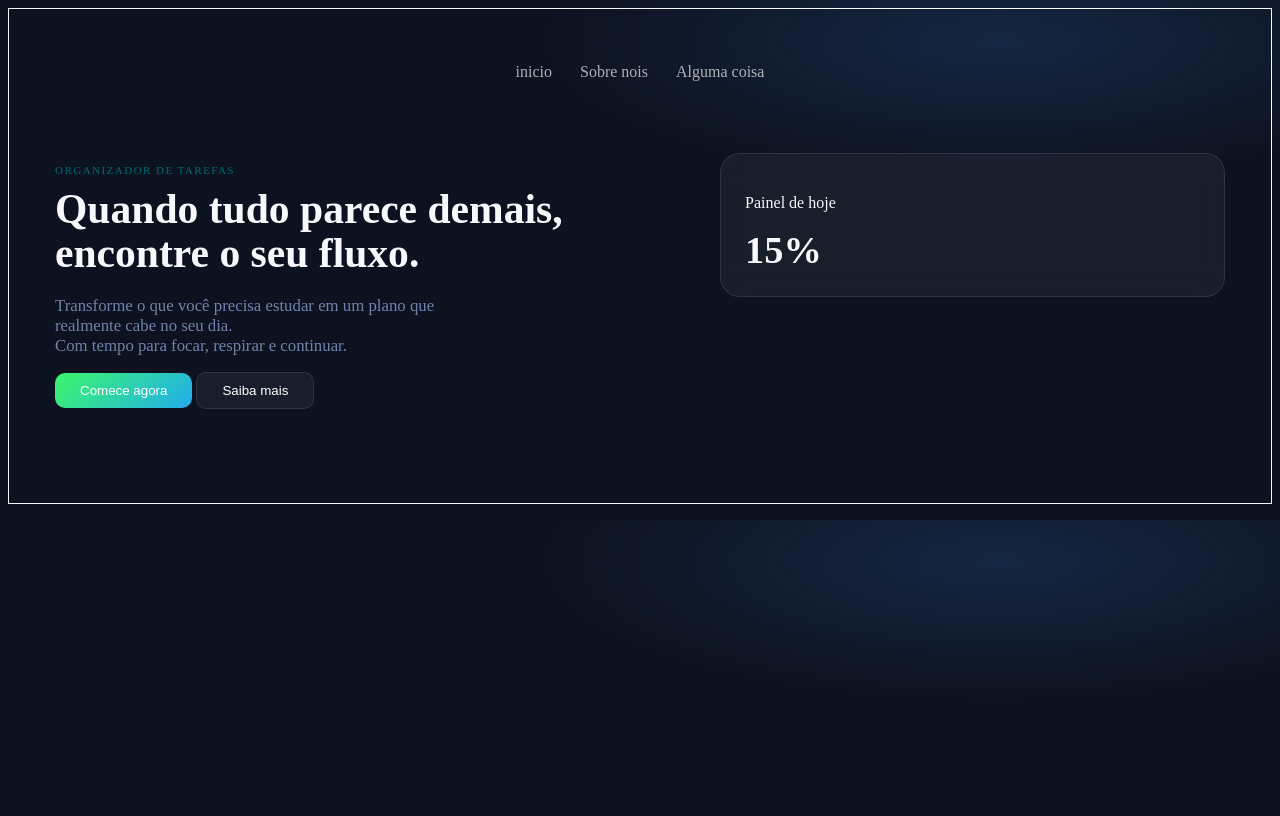
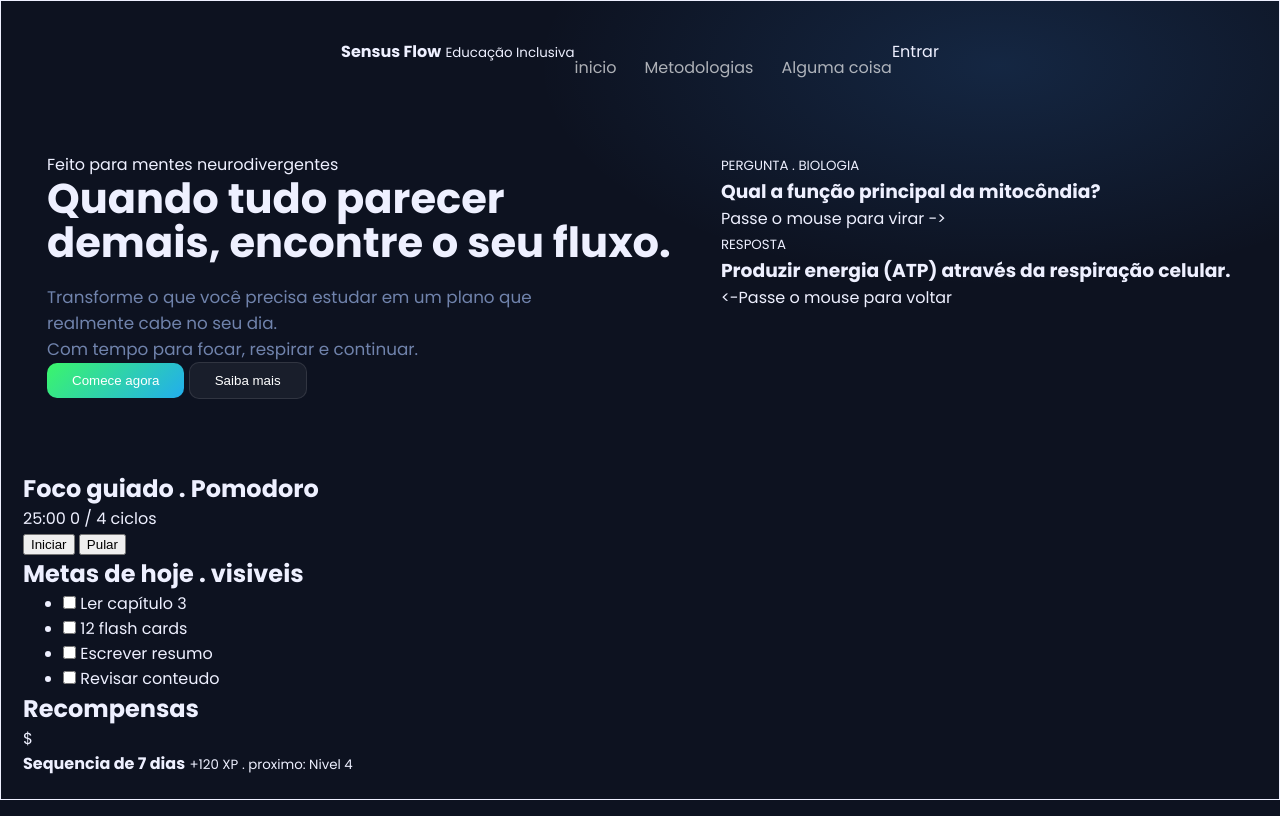
Before and after one commit to th4ylor/Inclusive-Education, a Flask app: template templates/index.html in a window 1280 px wide. Before the commit the page ends 651 px from the top, so only its background shows below. Run offline with Flask 3, Linux system fonts and the light colour scheme; the template is opened without the code that fills it, so the values that code supplies are empty.

Commit message:
Adicionando elementos na landing page

```diff
--- a/static/css/style.css
+++ b/static/css/style.css
@@ -1,22 +1,38 @@
+:root {
+  --bg: #050816;
+  --texto: #eef0ff;
+  --suave: #9aa3c7;
+  --azul: #4da3ff;
+  --roxo: #8b6cff;
+  --rosa: #ff5fa2;
+  --verde: #2fd4a0;
+  --ouro: #ffb627;
+  --vidro: rgba(255, 255, 255, .06);
+  --borda: rgba(255, 255, 255, .12);
+  --raio: 24px;
+}
+
+
 *{
     box-sizing: border-box;
-}
+    margin: 0;}
 body{
+    font-family: 'Poppins', system-ui, sans-serif;
     padding: 22px;
     border: 1px solid;
     margin-bottom: 16px;
     background:radial-gradient(60% 45% at 78% 8%, rgba(59, 146, 246, 0.16), transparent 60%),
     #0d1220;
-    color: #f7f8fb;}
-
+    color: var(--texto);
+    min-height: 100vh;}
 header{
     display: flex;
     align-items: center;
-    justify-content: center;
-}
+    justify-content: center;}
+a{color: inherit; text-decoration: none;}
 
 
-.inicio{
+.hero{
     display: grid;
     grid-template-columns: 1.1fr 0.9fr;
     gap: 48px;
--- a/templates/index.html
+++ b/templates/index.html
@@ -5,21 +5,30 @@
     <meta name="viewport" content="width=device-width, initial-scale=1.0">
     <title>Pagina teste</title>
     <link rel="stylesheet" href="../static/css/style.css">
+    <link rel="preconnect" href="https://fonts.googleapis.com">
+    <link href="https://fonts.googleapis.com/css2?family=Poppins:wght@400;500;600;700;800&display=swap" rel="stylesheet">
 </head>
 <body>
     <header>
+        <a class="logo" href="#">
+            <span class="logoIcon"> </span>
+            <span> <strong>Sensus Flow</strong> <small>Educação Inclusiva</small> </span>
+        </a>
+
         <nav class="navbar">
             <a href="#inicio">inicio</a>
-            <a href="">Sobre nois</a>
-            <a href="">Alguma coisa</a>
+            <a href="#">Metodologias</a>
+            <a href="#">Alguma coisa</a>
         </nav>
+        <a class="btnEntrar" href="#">Entrar</a>
     </header>
 
+    <main class="hero">
         <section id="inicio" class="inicio">
 
             <div class="textoInicial">
-            <p class="sombrancelha">ORGANIZADOR DE TAREFAS</p>
-            <h1>Quando tudo parece demais,<br> encontre o seu fluxo.</h1>
+                <span class="selo"><i></i>Feito para mentes neurodivergentes</span>
+                <h1>Quando tudo parecer demais,<span class="grad"> encontre o seu fluxo.</span></h1>
                 <p class="subtitulo">Transforme o que você precisa estudar em um plano que realmente cabe no seu dia.<br> Com tempo para focar, respirar e continuar.</p>
 
                 <div class="botoes">
@@ -27,11 +36,83 @@
                     <button class="btn-sec">Saiba mais</button>
                 </div>
             </div>
+        </section>
 
-        <div class="init-card">
-            <p>Painel de hoje</p>
-            <span class="big">15%</span>
+    <!--O flashcard tem 2 divs, cada div é um lado, aparece 1 lado por vez-->
+        <div class="flip" id="flashcard" tabindex="0" >
+            <div class="flipInner">
+
+                <div class="faceFrente">
+                    <small>PERGUNTA . BIOLOGIA</small>
+                    <h3>Qual a função principal da mitocôndia?</h3>
+                    <span class="dica">Passe o mouse para virar -></span>
                 </div>
+                <div class="faceVerso">
+                    <small>RESPOSTA</small>
+                    <h3> Produzir energia (ATP) através da respiração celular.</h3>
+                    <span class="dica"><-Passe o mouse para voltar</span>
+                </div>
+
+            </div>
+        </div>
+    </main>
+
+    <section class="cards">
+        <!--Card ilustrativo do metodo Pomodoro-->
+        <article class="card">
+            <h2>Foco guiado . Pomodoro</h2>
+            <div class="linha">
+                <span class="tempo" id="tempo">25:00</span>
+                <span class="ciclos" id="ciclos">0 / 4 ciclos</span>
+            </div>
+            <div class="barra"><div id="progresso"></div></div>
+            <div class="botoes">
+                <button class="claro" id="btnPausar">Iniciar</button>
+                <button id="btnPular">Pular</button>
+            </div>
+        </article>
+
+        <!--Card ilustrativo dos checklists-->
+        <article class="card">
+            <h2>Metas de hoje . visiveis</h2>
+            <ul class="metas" id="metas">
+                <li><label>
+                        <input type="checkbox" data-min="10">
+                        <span>Ler capítulo 3</span>
+                </label></li>
+
+                <li><label>
+                        <input type="checkbox" data-min="15">
+                        <span>12 flash cards</span>
+                </label></li>
+
+                <li><label>
+                        <input type="checkbox" data-min="15">
+                        <span>Escrever resumo</span>
+                </label></li>
+
+                <li><label>
+                        <input type="checkbox" data-min="10">
+                        <span>Revisar conteudo</span>
+                </label></li>
+            </ul>
+            <p class="resumo" id="resumo"></p>
+        </article>
+
+        <!--Card ilustrativo de recompensas, so pra encher linguiça por enquanto-->
+        <article class="card">
+            <h2>Recompensas</h2>
+            <div class="Linha">
+                <div class="medalha">$</div>
+                <div class="premio">
+                    <strong>Sequencia de 7 dias</strong>
+                    <small>+120 XP . proximo: Nivel 4</small>
+                </div>
+            </div>
+            <div class="semana" id="semana"></div>
+        </article>
+
     </section>
+    <script src="../static/js/init.js"></script>
 </body>
 </html>
```
Also changed, not shown: static/js/init.js (added). Lines whose indentation alone changed are shown as unchanged.
